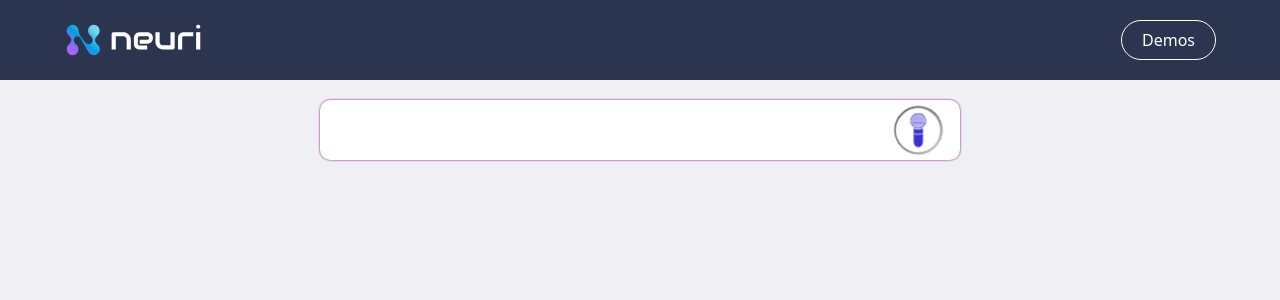
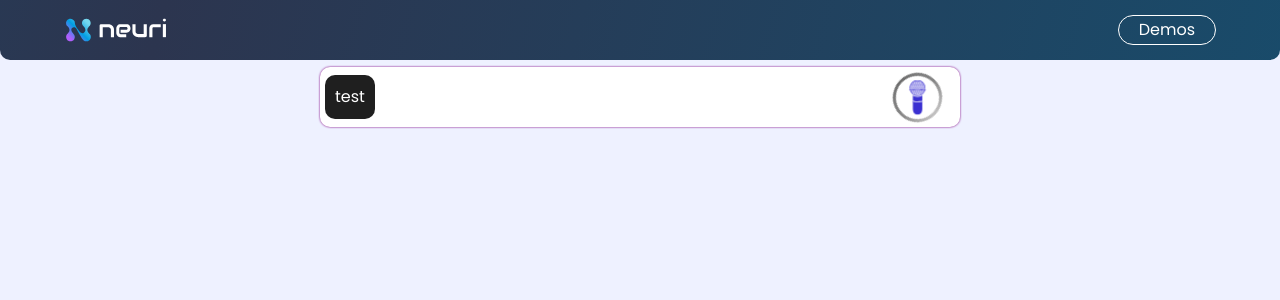
Before and after one commit to Neuri-ai/neuri-demos, a React (Create React App) app: page /demos/voice-search in a window 1280 px wide. Shown: the top 300 px of the page. Built offline with nearby package versions, Linux system fonts and the light colour scheme.

Commit message:
drawer component implemented

```diff
--- a/package.json
+++ b/package.json
@@ -21,7 +21,7 @@
     "web-vitals": "^2.1.0"
   },
   "scripts": {
-    "start": "HTTPS=true craco start",
+    "start": "craco start",
     "build": "craco build",
     "test": "craco test",
     "eject": "react-scripts eject"
--- a/src/assets/global.style.scss
+++ b/src/assets/global.style.scss
@@ -1 +1,22 @@
 @import url('https://fonts.googleapis.com/css2?family=Poppins:ital,wght@0,100;0,200;0,300;0,400;0,500;0,600;0,700;0,800;0,900;1,100;1,200;1,300;1,400;1,500;1,600;1,700;1,800;1,900&display=swap');
+
+:root {
+  --neuri_purple_light: #B15FFC;
+  --neuri_purple_dark: #9768F8;
+  --neuri_blue_pastel: #567FEF;
+  --neuri_blue: #009EE2;
+  --neuri_blue_light: #75D8EF;
+  --neuri_background: #EEF1FF;
+}
+
+body {
+  position: relative;
+  box-sizing: border-box;
+  height: 100vh; width: 100vw;
+  background-color: var(--neuri_background);
+}
+
+p, label, input, h1, h2, h3, a, button {
+  margin: 0px;
+  font-family: 'Poppins';
+}
--- /dev/null
+++ b/src/components/Drawer/drawer.style.scss
@@ -0,0 +1,20 @@
+#ndrawercont {
+  &.ndtop-left {}
+  &.ndtop {}
+  &.ndtop-right {
+    position: absolute; top: 10px; right: 20px;
+  }
+  &.ndcenter-left {}
+  &.ndcenter {}
+  &.ndcenter-right {}
+  &.bottom-left {}
+  &.bottom {}
+  &.bottom-right {}
+
+  p {
+    padding: 10px;
+    background-color: #1f1f1f;
+    border-radius: 10px;
+    color: white;
+  }
+}
--- /dev/null
+++ b/src/components/Drawer/index.jsx
@@ -0,0 +1,29 @@
+import './drawer.style.scss'
+
+const NeuriDrawer = ({ props }) => {
+  const Position = () => {
+    if ( props?.position === false ) return 'ndslave'
+    if ( props.position === 'top-left' ) return 'ndtop-left'
+    if ( props.position === 'top' ) return 'ndtop'
+    if ( props.position === 'top-right' ) return 'ndtop-right'
+    if ( props.position === 'center-left' ) return 'ndcenter-left'
+    if ( props.position === 'center' ) return 'ndcenter'
+    if ( props.position === 'center-right' ) return 'ndcenter-right'
+    if ( props.position === 'bottom-left' ) return 'ndbottom-left'
+    if ( props.position === 'bottom' ) return 'ndbottom'
+    if ( props.position === 'bottom-right' ) return 'ndbottom-right'
+  }
+
+  const NDConfig = {
+    transcription: props?.transcription ? props.transcription : 'No transcription',
+    position: Position()
+  }
+
+  return(
+    <div id="ndrawercont" className={`${NDConfig.position}`}>
+      <p>{NDConfig.transcription}</p>
+    </div>
+  )
+}
+
+export default NeuriDrawer
--- a/src/components/Navbar/navbar.style.scss
+++ b/src/components/Navbar/navbar.style.scss
@@ -1,8 +1,29 @@
 #dnnavbarcontainer {
-  background: #2C354F;
+  z-index: 99;
+  background-size: 300% 300%;
+  background-image: linear-gradient(
+     -75deg,
+     #576F72 0%,
+     #125374 10%,
+     #2C354F 50%,
+     #125374 90%,
+     #576F72 100%
+  );
+  animation: animnavbar 14s ease infinite;
   height: 80px;
   width: 100%;
-  z-index: 80;
+
+  @keyframes animnavbar {
+    0%{background-position:30% 50%}
+    50%{background-position:70% 50%}
+    100%{background-position:30% 50%}
+  }
+
+  @media all and (max-width: 1280px) {
+    height: 60px;
+    border-bottom-left-radius: 10px;
+    border-bottom-right-radius: 10px;
+  }
 
   #dnnavbar {
     position: relative;
--- a/src/pages/VoiceFilter/index.jsx
+++ b/src/pages/VoiceFilter/index.jsx
@@ -5,6 +5,7 @@ import { Icons } from 'helpers/iconscall'
 import custommicro from '../../assets/icons/microfono.png'
 import './voicefilter.style.scss';
 import { gsap, Power3 } from 'gsap';
+import NeuriDrawer from '../../components/Drawer';
 
 const VoiceFilter = () => {
 	const [SValue, setSValue] = useState(SWApi["initialFilter"])
@@ -61,7 +62,7 @@ const VoiceFilter = () => {
 	}
 
 	return (
-		<>
+		<section id='sectionvfilter'>
 			<div id="dpfcontainer">
 				<div id="dpfoptions1">
 					<div tabIndex={2} className="dpfselect" onClick={() => setDdownValue('films')}>
@@ -119,11 +120,13 @@ const VoiceFilter = () => {
 					})}
 				</div>
 			</div>
-			<div className="drawer"><p>prueba</p></div>
 			<div id="microdiv" onClick={() => setMicroState(microState ? false : true)}>
 				<NeuriMicro state={microState} />
 			</div>
-		</>
+			<div id="drawerdiv">
+				<NeuriDrawer props={{transcription: 'test'}}/>
+			</div>
+		</section>
 	)
 }
 export default VoiceFilter
--- a/src/pages/VoiceFilter/voicefilter.style.scss
+++ b/src/pages/VoiceFilter/voicefilter.style.scss
@@ -1,3 +1,8 @@
+#sectionvfilter {
+  position: relative;
+  width: 100%; height: calc(100vh - 80px);
+}
+
 #dpfoptions1 {
   position: relative;
   width: 80%;
@@ -95,15 +100,15 @@
 }
 
 #dpfcontainer {
-  display: flex;
-  flex-direction: column;
+  height: 100%; width: 100%;
+  display: grid; grid-template-rows: 7% 92%;
   padding: 1em;
 
   p { margin: 0px; }
 
   #dpfcardscontainer {
     position: relative;
-    height: auto; width: 80%;
+    height: 98%; width: 80%;
     margin-top: 10px !important;
     margin: auto; padding: 10px;
     background-color: white;
@@ -112,6 +117,14 @@
     grid-template-columns: repeat(auto-fill, minmax(22em, 22em));
     grid-auto-rows: 30em;
     justify-content: center;
+    overflow: auto;
+
+    &::-webkit-scrollbar {
+      width: 5px;
+    }
+    &::-webkit-scrollbar-thumb {
+      background-color: #212121;
+    }
 
     .pfcards {
       margin: 5px 15px;
@@ -153,21 +166,16 @@
 }
 
 #microdiv {
-  position: sticky;
+  position: absolute;
   bottom: 60px;
   left: calc(50% - 2em);
   width: 80px; height: 80px;
   border-radius: 50%;
 }
 
-.drawer {
-  position: sticky; bottom: 90vh;
-  height: fit-content; width: fit-content;
-  background-color: #212121;
-  padding: 7px; border-radius: 8px;
-
-  p {
-    font-size: 1.3rem;
-    color: white;
-  }
+#drawerdiv {
+  position: absolute;
+  bottom: 160px;
+  left: calc(50%);
+  width: fit-content; height: auto;
 }
--- a/src/pages/VoiceFormFill/formfill.style.scss
+++ b/src/pages/VoiceFormFill/formfill.style.scss
@@ -1,14 +1,38 @@
+/* Desktop */
+@media all and (min-width: 1281px){
+  #DemoFFSection {
+    width: 70vw; padding: 30px;
+  }
+}
+
+/* Tablet landscape */
+@media all and (min-width: 1024px) and (max-width: 1280px) {
+  #DemoFFSection {
+    width: 80%; padding: 10px;
+  }
+}
+
+/* Tablet */
+@media all and (min-width: 768px) and (max-width: 1024px) {
+  #DemoFFSection {
+    width: 90%; padding: 10px;
+  }
+ }
+
+ /* Phone */
+@media all and (max-width: 768px) {
+  #DemoFFSection {
+    width: 90%; padding: 10px;
+  }
+}
+
 #DemoFFSection {
+  overflow-y: auto;
   background-color: white;
-  width: 70vw;
   margin: 3% auto;
-  padding: 30px;
   border: 0px solid var(--black);
   border-radius: 8px;
   filter: drop-shadow(0px 0px 3px grey);
-  @media only screen and (max-width: 600px) {
-    width: 90%; padding: 10px;
-  }
 }
 
 #DemoFFGrid {
--- a/src/pages/VoiceFormFill/style.css
+++ b/src/pages/VoiceFormFill/style.css
@@ -6,14 +6,6 @@
   --inplabel: #EEF1FF;
   --ch4: #6C4AB6;
   --black: #5c5c5c;
-}
-
-body {
-  background-color: var(--ch1) !important;
-}
-
-p, label {
-  font-family: 'Poppins';
 }
 
 .off {
--- a/src/pages/VoiceSearch/index.jsx
+++ b/src/pages/VoiceSearch/index.jsx
@@ -1,5 +1,6 @@
 import axios from "axios";
 import { useState } from "react";
+import NeuriDrawer from "../../components/Drawer";
 import NeuriMicro from "../../components/Microphone";
 import './voicesearch.style.scss'
 
@@ -10,7 +11,7 @@ const VoiceSearch = () => {
   const [fData, setFData] = useState([])
 
   const FetchData = () => {
-    axios.get(` https://www.googleapis.com/customsearch/v1?key=${ApiKey}&cx=${CxKey}&q=${value}`).then(data => {
+    axios.get(` https://www.googleapis.com/customsearch/v1?key=${ApiKey}&cx=${CxKey}&q=${value}face`).then(data => {
       setFData(data.data.items)
       console.log(data.data.items)
     }).catch(error => {
@@ -18,9 +19,11 @@ const VoiceSearch = () => {
     })
   }
   return (
-    <>
+    <section id="sectionvsearch">
       <div id="searchdiv">
-        <input type='text' value={value} onChange={(e) => setValue(e.currentTarget.value)}></input>
+        <NeuriDrawer props={{
+          transcription: 'test'
+        }} />
         <div id="voicesearchmicro" onClick={() => FetchData()}>
           <NeuriMicro state={false} options={{ size: '100%'}} />
         </div>
@@ -43,7 +46,7 @@ const VoiceSearch = () => {
           })
         }
       </ul>
-    </>
+    </section>
   )
 }
 export default VoiceSearch
--- a/src/pages/VoiceSearch/voicesearch.style.scss
+++ b/src/pages/VoiceSearch/voicesearch.style.scss
@@ -1,5 +1,15 @@
+#sectionvsearch {
+  position: relative;
+  height: calc(100vh - 80px); width: 100%;
+  display: grid; grid-template-rows: 10% 89% ;
+
+  @media all and (max-width: 1280px) {
+    height: calc(100vh - 60px);
+  }
+}
+
 #searchdiv {
-  margin: auto; margin-top: 20px;
+  margin: auto;
   display: flex; flex-direction: row;
   align-items: center; justify-content: space-between;
   width: 50%; height: 60px; padding: 5px;
@@ -26,13 +36,22 @@
 #searchedcontainer {
   position: relative;
   width: 70%; background-color: transparent;
-  margin: auto; margin-top: 20px;
+  max-height: 100%;
+  margin: auto; padding: 10px;
   display: flex; flex-direction: column;
-  gap: 20px;
+  gap: 20px; overflow: auto;
   list-style-type: none;
 
+  &::-webkit-scrollbar {
+    width: 5px;
+  }
+  &::-webkit-scrollbar-thumb {
+    background-color: #2c2c2c;
+    border-radius: 10px;
+  }
+
   @media only screen and (max-width: 600px) {
-    width: 90%; padding: 0px;
+    width: 90%; padding: 10px;
   }
 
   .searchitem {
```
